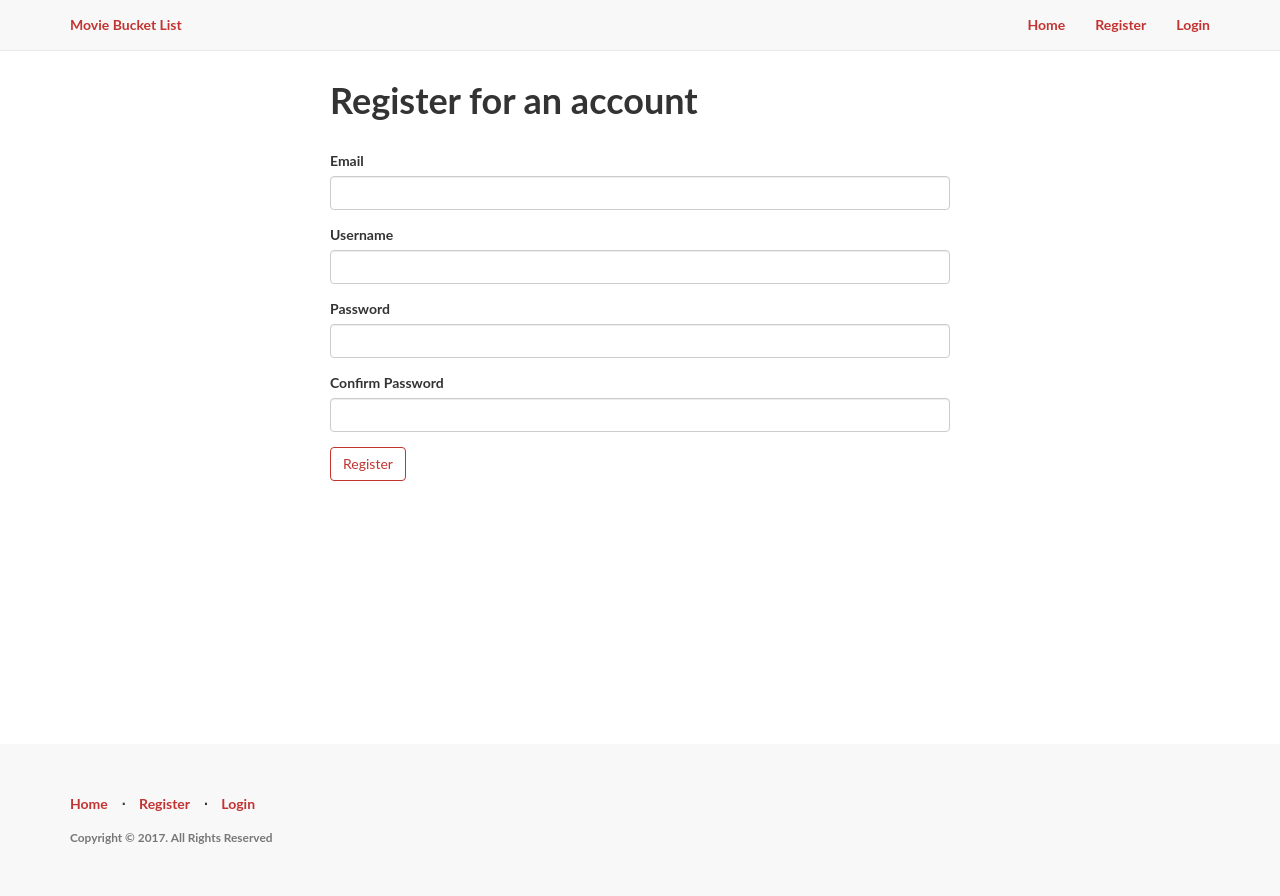
After one commit to orlandosantoni/Movie_Bucketlist, a Flask app: page /register in a window 1280 px wide. The commit adds this page. Run offline with Flask 2, Linux system fonts and the light colour scheme; some libraries are stand-ins or nearby versions.

Commit message:
Finished login, register, and logout

```diff
--- a/app/__init__.py
+++ b/app/__init__.py
@@ -2,6 +2,7 @@ from flask import Flask
 from flask_sqlalchemy import SQLAlchemy
 from flask_login import LoginManager
 from flask_migrate import Migrate
+from flask_bootstrap import Bootstrap
 
 # local imports
 from config import app_config
@@ -16,6 +17,8 @@ def create_app(config_name):
     app = Flask(__name__, instance_relative_config=True)
     app.config.from_object(app_config[config_name])
     app.config.from_pyfile('config.py')
+
+    Bootstrap(app)
     db.init_app(app)
 
     login_manager.init_app(app)
--- a/app/auth/forms.py
+++ b/app/auth/forms.py
@@ -23,7 +23,7 @@ class RegistrationForm(FlaskForm):
             raise ValidationError('Email is already in use')
 
     def validate_username(self, field):
-        if User.query.filer_by(username=field.data).first():
+        if User.query.filter_by(username=field.data).first():
             raise ValidationError('Username is already in use')
 
 
--- a/app/auth/views.py
+++ b/app/auth/views.py
@@ -29,3 +29,43 @@ def register():
 
     # load registration template
     return render_template('auth/register.html', form=form, title='Register')
+
+
+@auth.route('/login', methods=['GET','POST'])
+def login():
+    """
+    Handle requests to the /login route
+    Log a user in through the login form
+    """
+    form = LoginForm()
+    if form.validate_on_submit():
+        # Check whether user exists in the database and whether
+        # the password entered matches the password in the database
+
+        user = User.query.filter_by(email=form.email.data).first()
+        if user is not None and user.verify_password(form.password.data):
+            # Log user in
+            login_user(user)
+
+            # Redirect to the dashboard page after login
+            return redirect(url_for('home.dashboard'))
+
+        # when login details are incorrect
+        else:
+            flash('Invalid email or password.')
+
+    # Load login template
+    return render_template('auth/login.html', form=form, title='Login')
+
+@auth.route('/logout')
+@login_required
+def logout():
+    """
+    Handle requests to the /logout route
+    Log a user out through the logout link
+    """
+    logout_user()
+    flash('You have been successfully logged out.')
+
+    # Redirect to the login page
+    return redirect(url_for('auth.login'))
--- a/app/static/css/style.css
+++ b/app/static/css/style.css
@@ -29,7 +29,7 @@ p.copyright {
     width: 50%;
     margin: auto;
     color: #741817;
-    background-color: #e6ecca;
+    background-color: #ecd1c6;
     border-color: #c23331;
 }
 
--- /dev/null
+++ b/app/templates/auth/register.html
@@ -0,0 +1,12 @@
+{% import "bootstrap/wtf.html" as wtf %}
+{% extends "base.html" %}
+{% block title %}Register{% endblock %}
+{% block body %}
+<div class="content-section">
+  <div class="center">
+    <h1>Register for an account</h1>
+    <br/>
+    {{ wtf.quick_form(form) }}
+  </div>
+</div>
+{% endblock %}
--- a/app/templates/base.html
+++ b/app/templates/base.html
@@ -5,6 +5,7 @@
     <link href="https://maxcdn.bootstrapcdn.com/bootstrap/3.3.7/css/bootstrap.min.css" rel="stylesheet">
     <link href="{{ url_for('static', filename='css/style.css') }}" rel="stylesheet">
     <link rel="shortcut icon" href="{{ url_for('static', filename='img/favicon.ico') }}">
+    <link href="https://maxcdn.bootstrapcdn.com/font-awesome/4.7.0/css/font-awesome.min.css" rel="stylesheet">
 </head>
 <body>
     <nav class="navbar navbar-default navbar-fixed-top topnav" role="navigation">
@@ -20,9 +21,15 @@
           </div>
           <div class="collapse navbar-collapse" id="bs-example-navbar-collapse-1">
               <ul class="nav navbar-nav navbar-right">
-                  <li><a href="{{ url_for('home.homepage') }}">Home</a></li>
-                  <li><a href="#">Register</a></li>
-                  <li><a href="#">Login</a></li>
+                  {% if current_user.is_authenticated %}
+                      <li><a href="{{ url_for('home.dashboard') }}">Dashboard</a></li>
+                      <li><a href="{{ url_for('auth.logout') }}">Logout</a></li>
+                      <li><a><i class="fa fa-user"></i>  Hi, {{ current_user.username }}!</a></li>
+                  {% else %}
+                      <li><a href="{{ url_for('home.homepage') }}">Home</a></li>
+                      <li><a href="{{ url_for('auth.register') }}">Register</a></li>
+                      <li><a href="{{ url_for('auth.login') }}">Login</a></li>
+                  {% endif %}
               </ul>
           </div>
         </div>
@@ -39,9 +46,13 @@
                     <ul class="list-inline">
                         <li><a href="{{ url_for('home.homepage') }}">Home</a></li>
                         <li class="footer-menu-divider">⋅</li>
-                        <li><a href="#">Register</a></li>
-                        <li class="footer-menu-divider">⋅</li>
-                        <li><a href="#">Login</a></li>
+                        {% if current_user.is_authenticated %}
+                          <li><a href="{{ url_for('auth.logout') }}">Logout</a></li>
+                        {% else %}
+                          <li><a href="{{ url_for('auth.register') }}">Register</a></li>
+                          <li class="footer-menu-divider">⋅</li>
+                          <li><a href="{{ url_for('auth.login') }}">Login</a></li>
+                        {% endif %}
                     </ul>
                     <p class="copyright text-muted small">Copyright © 2017. All Rights Reserved</p>
                 </div>
```
Also changed, not shown: app/templates/auth/login.html (added, +16 -0 lines), app/templates/home/dashboard.html (added, +18 -0 lines).
